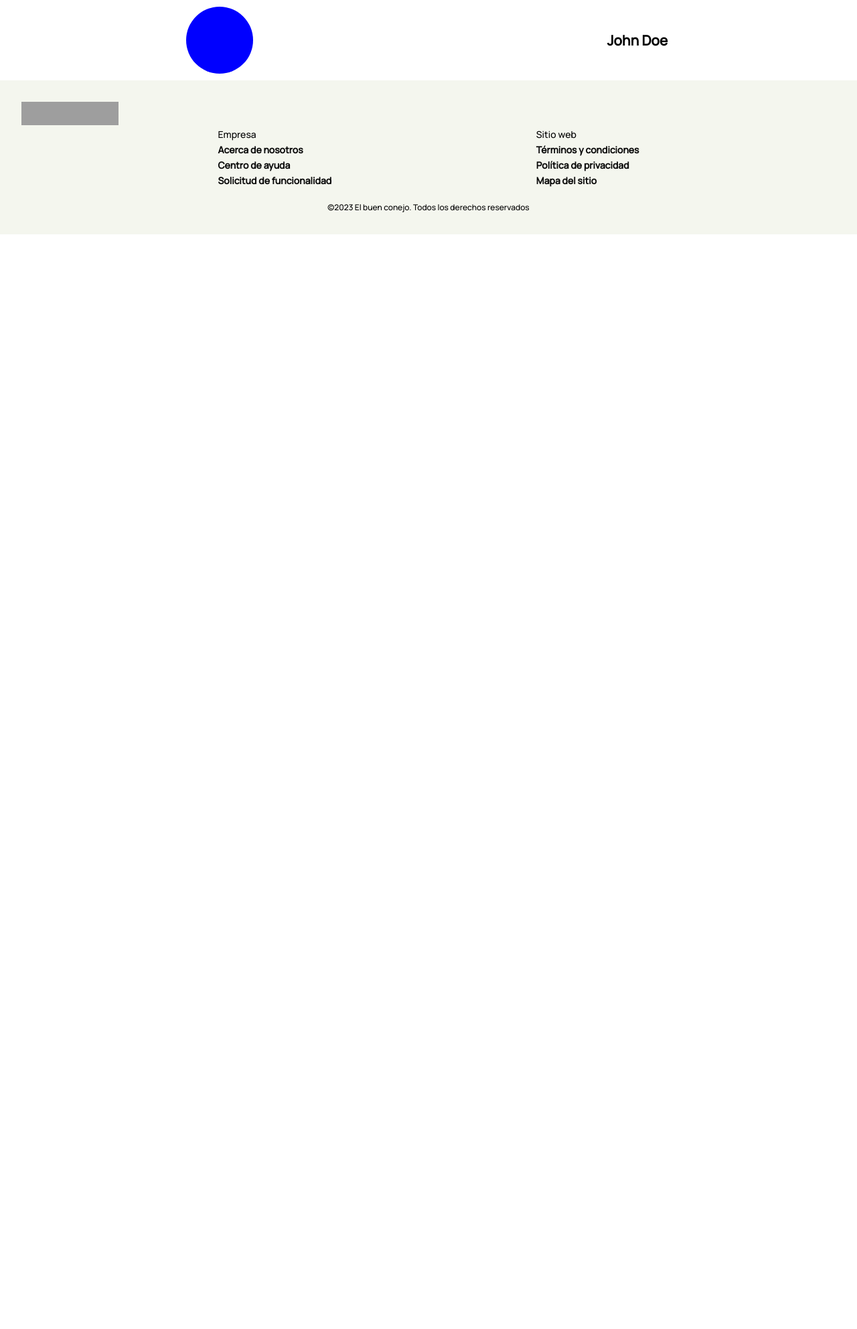
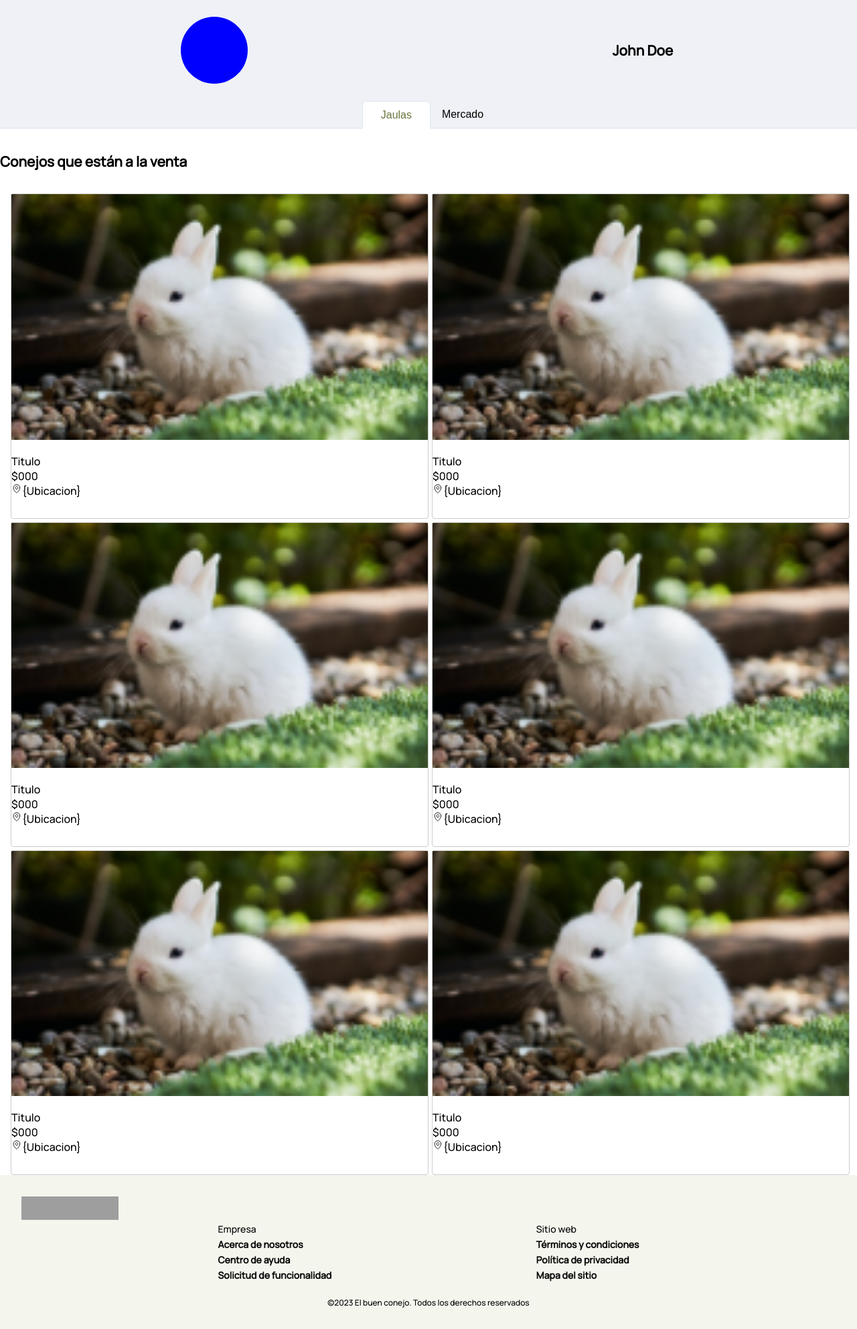
Before and after one commit to rene3255/el-buen-conejo, a Django app: page /profile in a window 1280 px wide. Shown: the part 64-2049 px from the top of the page at 67% size. Before the commit the page ends 414 px from the top, so only its background shows below. Run offline with Django 4.2, Linux system fonts and the light colour scheme; the visitor is signed in with stand-in values (Sample User, id 1); grey boxes are pictures that could not be loaded.

Commit message:
add myprifile

```diff
--- a/homepage/urls.py
+++ b/homepage/urls.py
@@ -6,4 +6,5 @@ urlpatterns = [
     path('homepage', views.homepage, name='homepage'),
     path('makeDetails', views.details, name='makeDetails'),
     path('profile', views.profile, name='profile'),
+    path('myprofile', views.myprofile, name='myprofile'),
 ]
--- a/homepage/views.py
+++ b/homepage/views.py
@@ -32,3 +32,11 @@ def profile(request):
         'path_rute':'details'
     }
     return render(request,'Profile/Profile.html',context)
+
+@login_required
+def myprofile(request):
+    context = {
+        'elbuenconejo': 'Hello from hompage view',
+        'path_rute':'details'
+    }
+    return render(request,'myProfile/MyProfile.html',context)
--- a/static/css/Profile/Profile.css
+++ b/static/css/Profile/Profile.css
@@ -1,3 +1,6 @@
+.container-profile{
+  padding: 0px;
+}
 .profile-farmer__header{
  display: grid;
  grid-template-columns: 50% 50%;
@@ -6,9 +9,86 @@
 }
 .profile-farmer__header{
   width: 100%;
-  height: 100px;
+  height: 150px;
+  margin: 0px;
+  background-color: var(--primary-50);
 }
 .profile-user{
     width: 100px;
     height: 100px;
 }
+.container-profile-rabbit{
+  width: 100%;
+  display: grid;
+  grid-template-columns: 50% 50%;
+  background: white;
+  padding: 0px 16px;
+  gap: 5px;
+}
+.container-profile-rabbit ul{
+  list-style: none;
+  padding: 0px;
+  width: 100%;
+}
+.container-profile-rabbit figure{
+margin: 0px;
+background: var(--white-cero);
+border: 1px solid var(--card-color);
+border-radius: 4px;
+}
+.container-profile-rabbit figcaption{
+  width: 100%;
+  height: 96px;
+  margin: 0px;
+}
+.container-profile-rabbit img{
+  width: 100%;
+}
+
+.container-profile-rabbit a{
+  text-decoration: none;
+  color:var(--nutural-800)
+}
+.container-profile-menu{
+  width: 100%;
+  display: flex;
+  justify-content: center;
+  align-items: center;
+  margin: auto;
+  background-color: var(--primary-50);
+  border-bottom: 1px solid var(--primary-100);
+}
+.button-menu-profile{
+  cursor: pointer;
+  color: var(--nutural-700);
+  height: 24px;
+  background: transparent;
+  border: none;
+  font-style: normal;
+  font-weight: 500;
+  font-size: 16px;
+  line-height: 24px;
+  padding: 8px 16px;
+  height: 41px;
+  border-width: 1px 1px 0px 1px;
+  border-style: solid;
+  border-color: transparent;
+  border-radius: 6px 6px 0px 0px;
+}
+.active-button-menu-profile{
+  background-color: white;
+  border-top: 1px solid var(--primary-100);
+  border-left: 1px solid var(--primary-100);
+  border-right: 1px solid var(--primary-100);
+  border-bottom: 1px solid white;
+  position: relative;
+  bottom: -1px;
+  padding: 8px 16px;
+  width: 102px;
+  height: 41px;
+  border-width: 1px 1px 0px 1px;
+  border-style: solid;
+  border-color: #E2E8F0;
+  border-radius: 6px 6px 0px 0px;
+  color: var(--secondary-600);
+}
--- a/static/css/home/home.css
+++ b/static/css/home/home.css
@@ -62,6 +62,9 @@
 }
 .container-home-rabbit figure{
   margin: 0px;
+  background: var(--white-cero);
+  border: 1px solid var(--card-color);
+  border-radius: 4px;
 }
 .container-home-rabbit figcaption{
     width: 100%;
@@ -69,7 +72,7 @@
     margin: 0px;
 }
 .container-home-rabbit img{
-    width: 99%;
+    width: 100%;
 }
 .container-user-not-img{
     height: 32px;
--- a/templates/MarketDetails/MarketDetails.html
+++ b/templates/MarketDetails/MarketDetails.html
@@ -65,7 +65,9 @@
             <!-- <img src="" alt=""> -->
             <div class="ejemplo-img"></div>
             <h5 >John Doe</h5>
-            <button class="btn btn-lg btn-secundary-border-white">Ver perfil</button>
+            <a class="link-social-media" href="profile">
+                <button class="btn btn-lg btn-secundary-border-white">Ver perfil</button>
+            </a>
         </div>
         <div>
             <div class="card-detail-rabbit">
--- a/templates/Profile/Profile.html
+++ b/templates/Profile/Profile.html
@@ -2,12 +2,93 @@
 {% load static %}
 {% block content %}
 {% include 'layouts/header.html' with path_rute="perfil" %}
-<main>
+<main class='container-profile'>
     <article class="profile-farmer">
         <div class="profile-farmer__header">
             <div class="ejemplo-img profile-user"></div>
             <h5 >John Doe</h5>
         </div>
+        <div class='container-profile-menu'>
+            <button class='button-menu-profile active-button-menu-profile'>Jaulas</button>
+            <button class='button-menu-profile'>Mercado</button>
+        </div>
+    </article>
+    <article>
+        <h5>Conejos que están a la venta</h5>
+      <div class="container-profile-rabbit">
+        <a href="makeDetails">
+            <figure>
+                <img src={% static 'img/slide-home/raza3.png' %}  alt="">
+                <figcaption>
+                    <ul>
+                        <li>Titulo</li>
+                        <li>$000</li>
+                        <li class="flex"><div class="icon-geo"></div> {Ubicacion}</li>
+                    </ul>
+                </figcaption>
+            </figure>
+        </a>
+        <a href="makeDetails">
+            <figure>
+                <img src={% static 'img/slide-home/raza3.png' %}  alt="">
+                <figcaption>
+                    <ul>
+                        <li>Titulo</li>
+                        <li>$000</li>
+                        <li class="flex"><div class="icon-geo"></div> {Ubicacion}</li>
+                    </ul>
+                </figcaption>
+            </figure>
+        </a>
+        <a href="makeDetails">
+            <figure>
+                <img src={% static 'img/slide-home/raza3.png' %}  alt="">
+                <figcaption>
+                    <ul>
+                        <li>Titulo</li>
+                        <li>$000</li>
+                        <li class="flex"><div class="icon-geo"></div> {Ubicacion}</li>
+                    </ul>
+                </figcaption>
+            </figure>
+        </a>
+        <a href="makeDetails">
+            <figure>
+                <img src={% static 'img/slide-home/raza3.png' %}  alt="">
+                <figcaption>
+                    <ul>
+                        <li>Titulo</li>
+                        <li>$000</li>
+                        <li class="flex"><div class="icon-geo"></div></span> {Ubicacion}</li>
+                    </ul>
+                </figcaption>
+            </figure>
+        </a>
+        <a href="makeDetails">
+            <figure>
+                <img src={% static 'img/slide-home/raza3.png' %}  alt="">
+                <figcaption>
+                    <ul>
+                        <li>Titulo</li>
+                        <li>$000</li>
+                        <li class="flex"><div class="icon-geo"></div> <span>{Ubicacion}</span></li>
+                    </ul>
+                </figcaption>
+            </figure>
+        </a>
+        <a href="makeDetails">
+            <figure>
+                <img src={% static 'img/slide-home/raza3.png' %}  alt="">
+                <figcaption>
+                    <ul>
+                        <li>Titulo</li>
+                        <li>$000</li>
+                        <li class="flex"><div class="icon-geo"></div></span> {Ubicacion}</li>
+                    </ul>
+                </figcaption>
+            </figure>
+        </a>
+      </div>
     </article>
     <article class="cages-rabbit">
     </article>
--- a/templates/components/Navbar.html
+++ b/templates/components/Navbar.html
@@ -41,7 +41,7 @@
          <div class="menu-user">
              <ul>
                  <li>
-                    <a href="profile" class="link__a-without-css">
+                    <a href="myprofile" class="link__a-without-css">
                         Mi perfil
                     </a>
                  </li>
```
Also changed, not shown: static/js/Tools/Tools.js (added, +17 -0 lines), templates/myProfile/MyProfile.html (added, +20 -0 lines), templates/Home/Home.html (line endings or trailing spaces).
